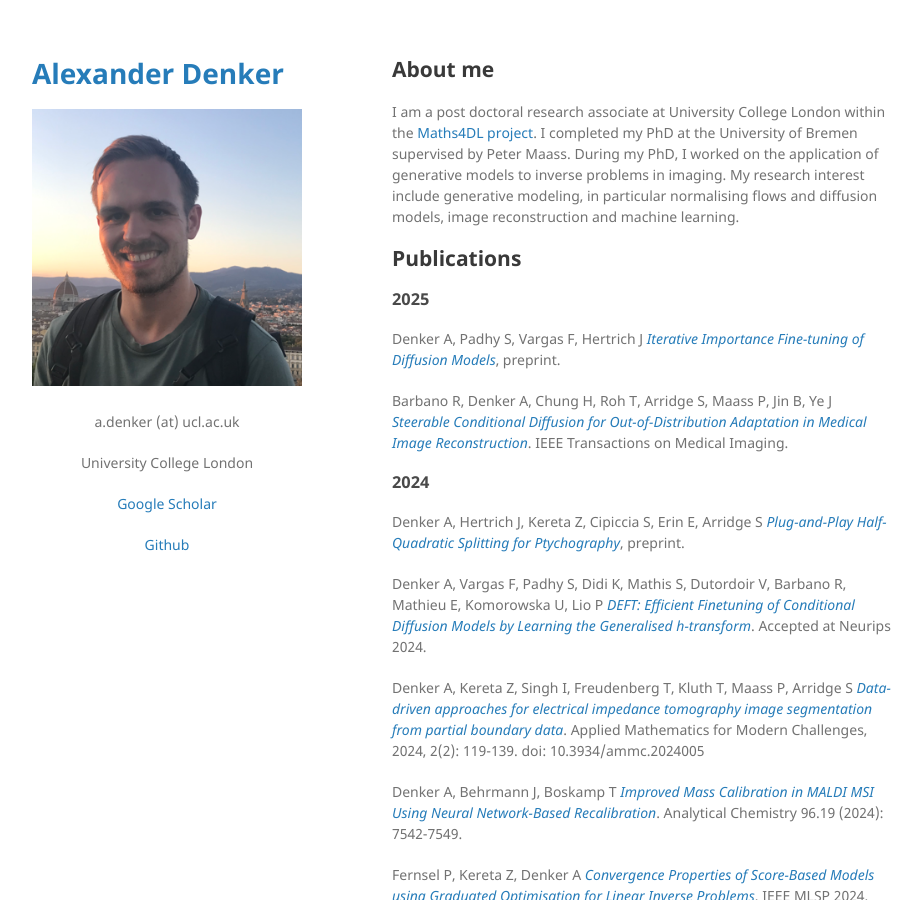
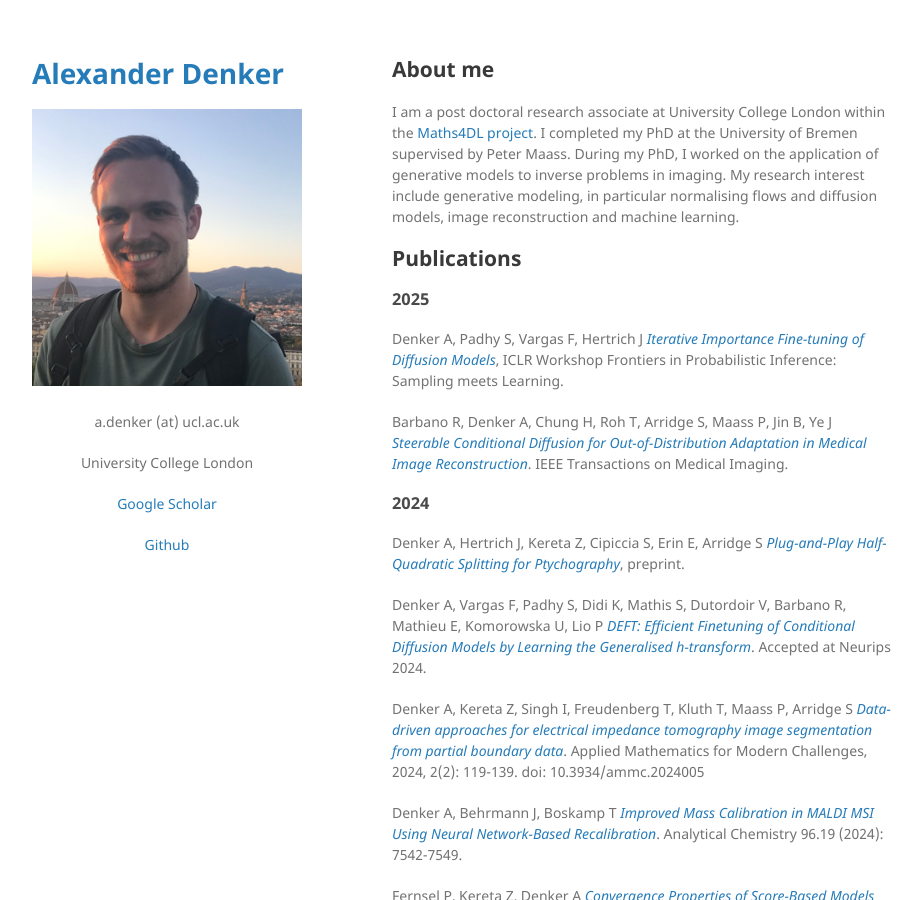
Before and after one commit to alexdenker/alexdenker.github.io, a Jekyll site: the page built from index.md, in a window 1280 px wide and 900 px high. Shown: the whole window, without its empty margins (178-1099 px from the left). Built offline with Jekyll 4.4.1, drawn with Linux system fonts in a browser that asks for light colours; the repository's description, which GitHub fills in, is left out; our own code applies the rules of GitHub Pages for plain Markdown files.

Commit message:
add paper

```diff
--- a/index.md
+++ b/index.md
@@ -11,7 +11,7 @@ I am a post doctoral research associate at University College London within the
 
 ### 2025
 
-Denker A, Padhy S, Vargas F, Hertrich J [*Iterative Importance Fine-tuning of Diffusion Models*](https://arxiv.org/abs/2502.04468), preprint.
+Denker A, Padhy S, Vargas F, Hertrich J [*Iterative Importance Fine-tuning of Diffusion Models*](https://arxiv.org/abs/2502.04468), ICLR Workshop Frontiers in Probabilistic Inference: Sampling meets Learning.
 
 Barbano R, Denker A, Chung H, Roh T, Arridge S, Maass P, Jin B, Ye J [*Steerable Conditional Diffusion for Out-of-Distribution Adaptation in Medical Image Reconstruction*](https://ieeexplore.ieee.org/abstract/document/10829716). IEEE Transactions on Medical Imaging.
 
```
